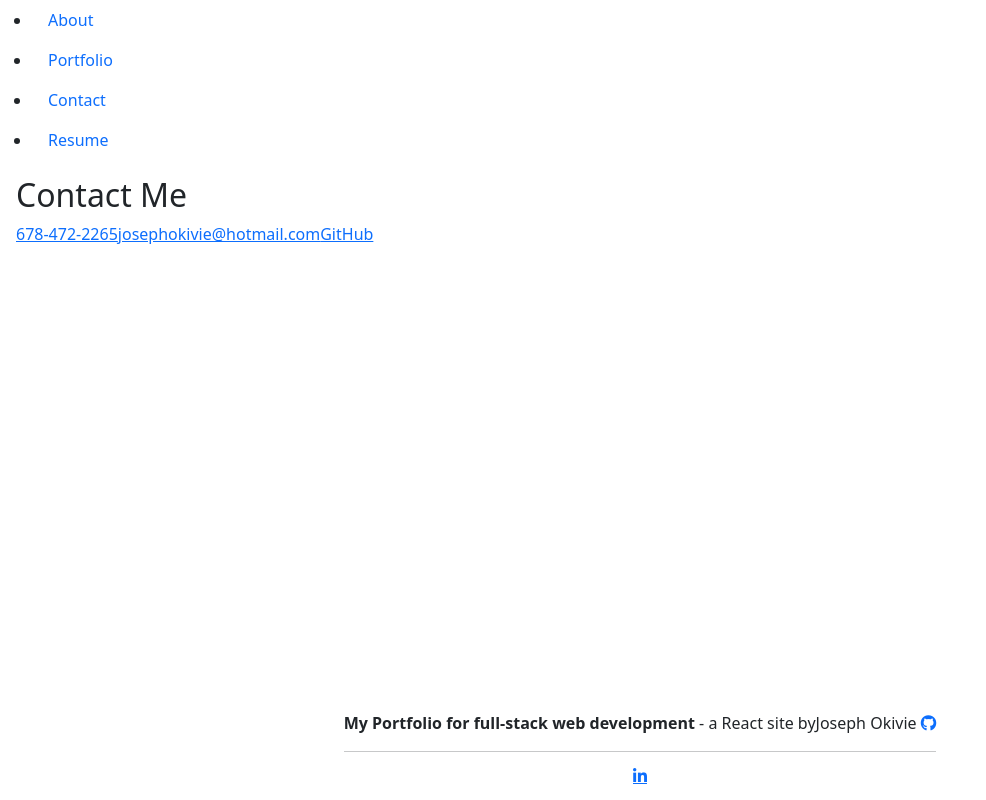
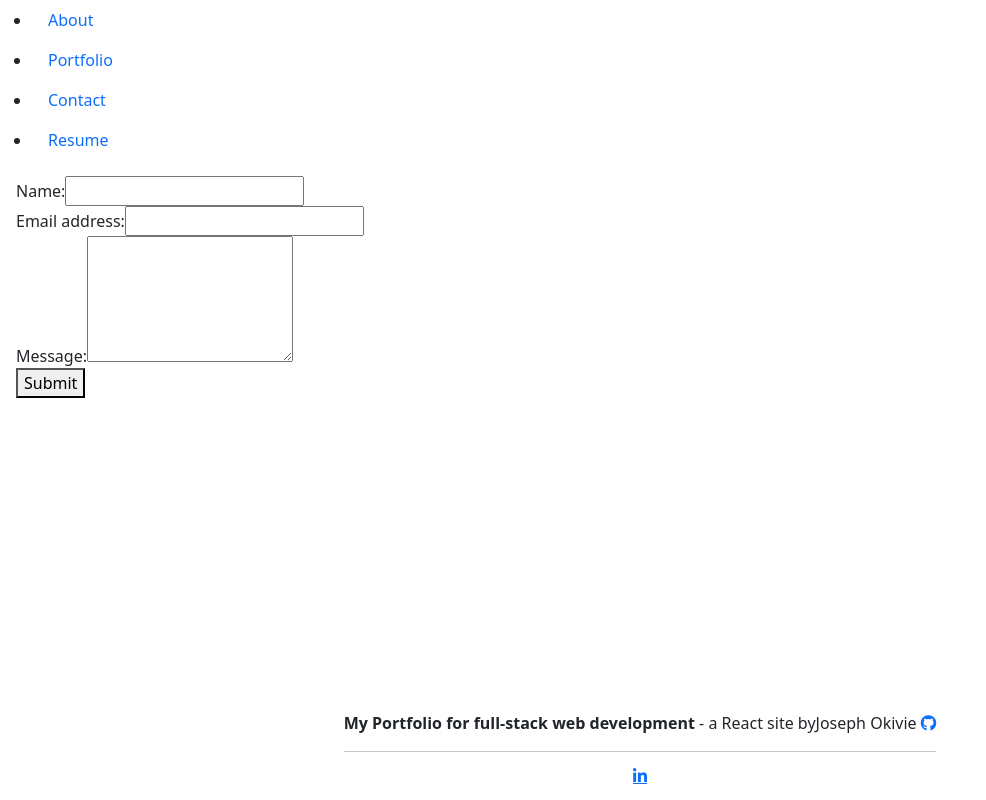
Before and after one commit to Joeokivie/React-Challenge-React-Portfolio, a React (Vite) app: page /contact in a window 1280 px wide. Shown: the whole page, without its empty margins (0-986 px from the left). Built offline with nearby package versions, Linux system fonts and the light colour scheme.

Commit message:
push code

```diff
--- a/src/components/Contact.jsx
+++ b/src/components/Contact.jsx
@@ -1,22 +1,83 @@
-function Contacts() {
+import { useState } from 'react';
+
+
+function Contact() {
+  const [formState, setFormState] = useState({
+    name: '',
+    email: '',
+    message: '',
+  });
+
+  const [errorMessage, setErrorMessage] = useState('');
+  const { name, email, message } = formState;
+
+  const handleSubmit = (e) => {
+    e.preventDefault();
+    if (!errorMessage) {
+      console.log('Submit Form', formState);
+    }
+  };
+
+  const handleChange = (e) => {
+    if (e.target.name === 'email') {
+      const isValid = validateEmail(e.target.value);
+      if (!isValid) {
+        setErrorMessage('Your email is invalid.');
+      } else {
+        setErrorMessage('');
+      }
+    } else {
+      if (!e.target.value.length) {
+        setErrorMessage(`${e.target.name} is required.`);
+      } else {
+        setErrorMessage('');
+      }
+    }
+    if (!errorMessage) {
+      setFormState({ ...formState, [e.target.name]: e.target.value });
+      console.log('Handle Form', formState);
+    }
+  };
+
   return (
-    <div className="ContactMeClass" id="ContactMe" >
-      <h2 className="title">
-        Contact Me
-      </h2>
-      <nav id="contactme-nav">
-        <a href="tel:678-472-2265">
-        678-472-2265
-        </a>
-        <a href="vishal@gmail.com">
-         josephokivie@hotmail.com
-        </a>
-        <a href="https://github.com/Joeokivie" >
-          GitHub
-        </a>
-      </nav>
-    </div>
+    <section>
+      <form id="contact-form" onSubmit={handleSubmit}>
+        <div>
+          <label htmlFor="name">Name:</label>
+          <input
+            type="text"
+            name="name"
+            defaultValue={name}
+            onBlur={handleChange}
+          />
+        </div>
+        <div>
+          <label htmlFor="email">Email address:</label>
+          <input
+            type="email"
+            name="email"
+            defaultValue={email}
+            onBlur={handleChange}
+          />
+        </div>
+        <div>
+          <label htmlFor="message">Message:</label>
+          <textarea
+            name="message"
+            rows="5"
+            defaultValue={message}
+            onBlur={handleChange}
+          />
+        </div>
+        {errorMessage && (
+          <div>
+            <p className="error-text">{errorMessage}</p>
+          </div>
+        )}
+        <button type="submit">Submit</button>
+      </form>
+    </section>
   );
 }
 
-export default Contacts;
+export default Contact;
--- a/src/main.jsx
+++ b/src/main.jsx
@@ -6,7 +6,7 @@
 
 import App from './App';
 import Resume from './pages/Resume';
-import Contact from './pages/Contact';
+import Contact from "./components/Contact";
 import About from './pages/About';
 import Portfolio from './pages/Portfolio';
 import "./index.css"
--- a/src/pages/Portfolio.jsx
+++ b/src/pages/Portfolio.jsx
@@ -15,14 +15,14 @@
         description: 'Front End',
         link: 'https://smindre1.github.io/Project-One-Front-End-Dev/',
         repo: 'https://github.com/smindre1/Project-One-Front-End-Dev',
-        image: 'notetaker',
+        image: 'Music App',
       },
       {
         name: 'Text-editor',
         description: 'JS',
         link: 'https://enigmatic-anchorage-52034-687f3412666f.herokuapp.com/',
         repo: 'https://github.com/Joeokivie/Text-editor',
-        image: 'notetaker',
+        image: 'Tesx-Editor',
       },
     ];
 
```
Also changed, not shown: src/assets/projects/musicapp.png (added), src/assets/projects/texteditor.png (added).
